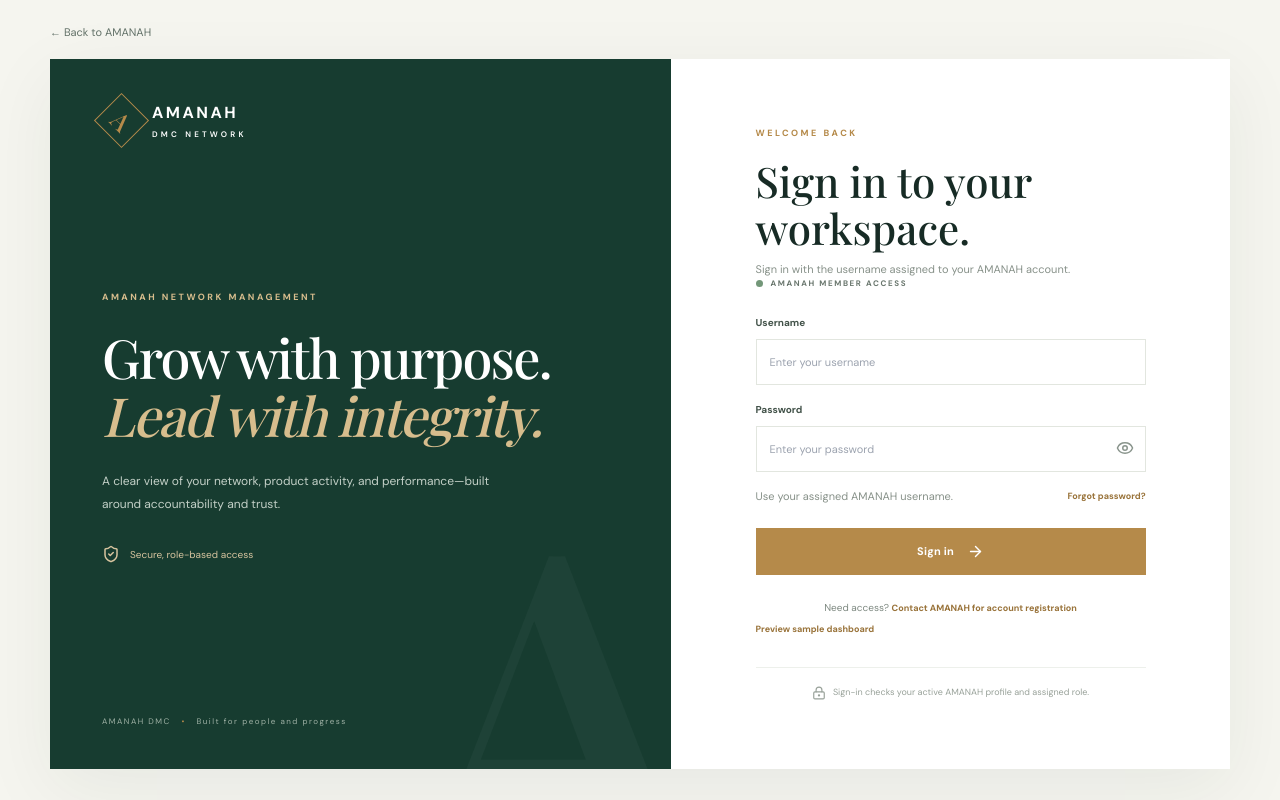
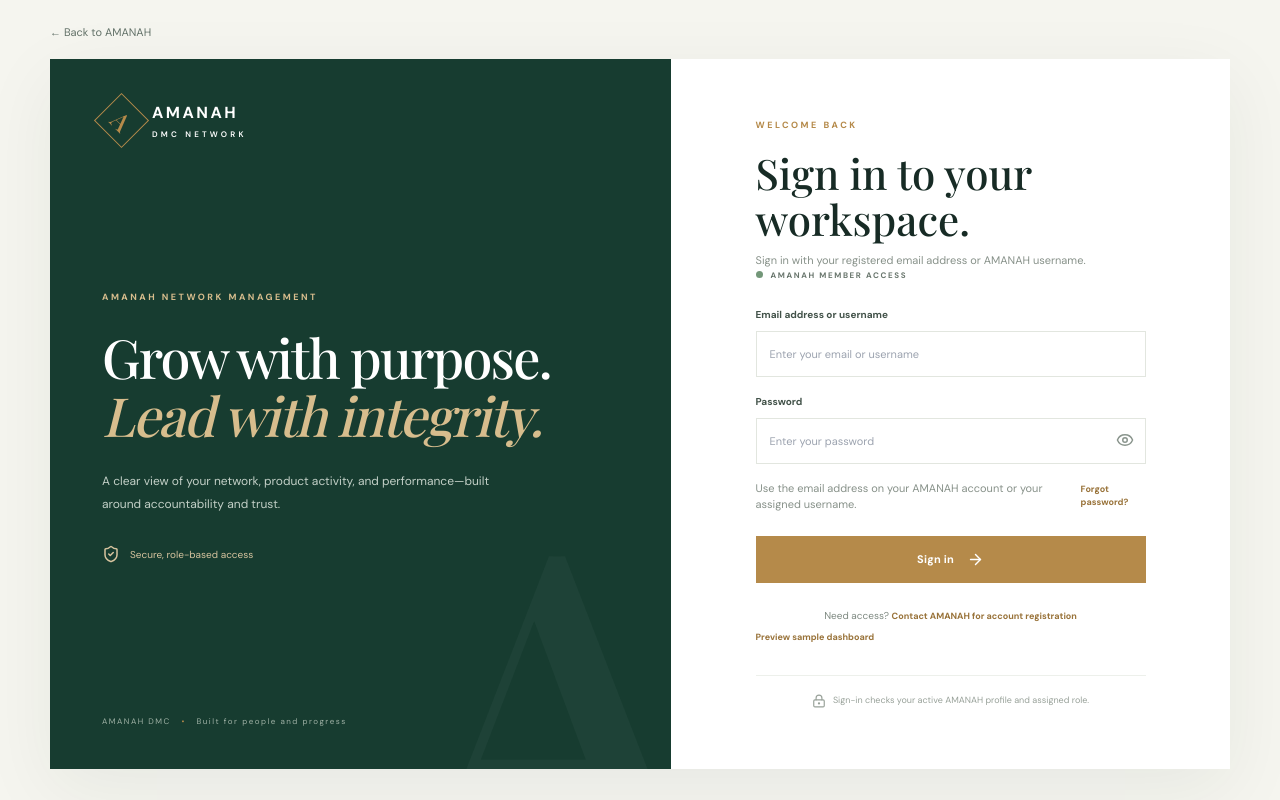
Before and after one commit to amanahoperationsdept-beep/Amanah-unilevel-system, a Next.js app: page / in a window 1280 px wide. Both pictures are taken after a click on the button "Enter member portal". Built offline with nearby package versions, Linux system fonts and the light colour scheme; a web font is replaced by a local one.

Commit message:
fix(auth): clarify member login accepts email or username

```diff
--- a/src/app/page.tsx
+++ b/src/app/page.tsx
@@ -23,7 +23,7 @@ export default function Home() {
   const [role, setRole] = useState<Role>("distributor");
   const [showPassword, setShowPassword] = useState(false);
   const [mobileMenu, setMobileMenu] = useState(false);
-  const [username, setUsername] = useState("");
+  const [identifier, setIdentifier] = useState("");
   const [password, setPassword] = useState("");
   const [notice, setNotice] = useState("");
   const [isSigningIn, startTransition] = useTransition();
@@ -102,17 +102,17 @@ export default function Home() {
             <div className="login-panel-inner">
               <span className="eyebrow">WELCOME BACK</span>
               <h2>Sign in to your<br />workspace.</h2>
-              <p className="muted">Sign in with the username assigned to your AMANAH account.</p>
+              <p className="muted">Sign in with your registered email address or AMANAH username.</p>
               <div className="portal-label"><span className="member-dot" /> AMANAH MEMBER ACCESS</div>
               <form className="login-form" onSubmit={submitLogin}>
-                <label>Username</label>
-                <input type="text" name="username" autoComplete="username" required value={username} onChange={e => setUsername(e.target.value)} placeholder="Enter your username" />
+                <label>Email address or username</label>
+                <input type="text" name="identifier" autoComplete="username" required value={identifier} onChange={e => setIdentifier(e.target.value)} placeholder="Enter your email or username" />
                 <label>Password</label>
                 <div className="password-field">
                   <input name="password" autoComplete="current-password" required minLength={6} type={showPassword ? "text" : "password"} value={password} onChange={e => setPassword(e.target.value)} placeholder="Enter your password" />
                   <button type="button" aria-label="Toggle password visibility" onClick={() => setShowPassword(!showPassword)}>{showPassword ? <EyeOff size={18} /> : <Eye size={18} />}</button>
                 </div>
-                <div className="form-extras"><span className="muted">Use your assigned AMANAH username.</span><Link className="text-button" href="/forgot-password">Forgot password?</Link></div>
+                <div className="form-extras"><span className="muted">Use the email address on your AMANAH account or your assigned username.</span><Link className="text-button" href="/forgot-password">Forgot password?</Link></div>
                 <button className="primary-button full-button" type="submit" disabled={isSigningIn}>{isSigningIn ? "Signing in..." : "Sign in"} <ArrowRight size={17} /></button>
               </form>
               {notice && <div className="notice" role="status" aria-live="polite"><CircleHelp size={17} /><span>{notice}</span></div>}
```
